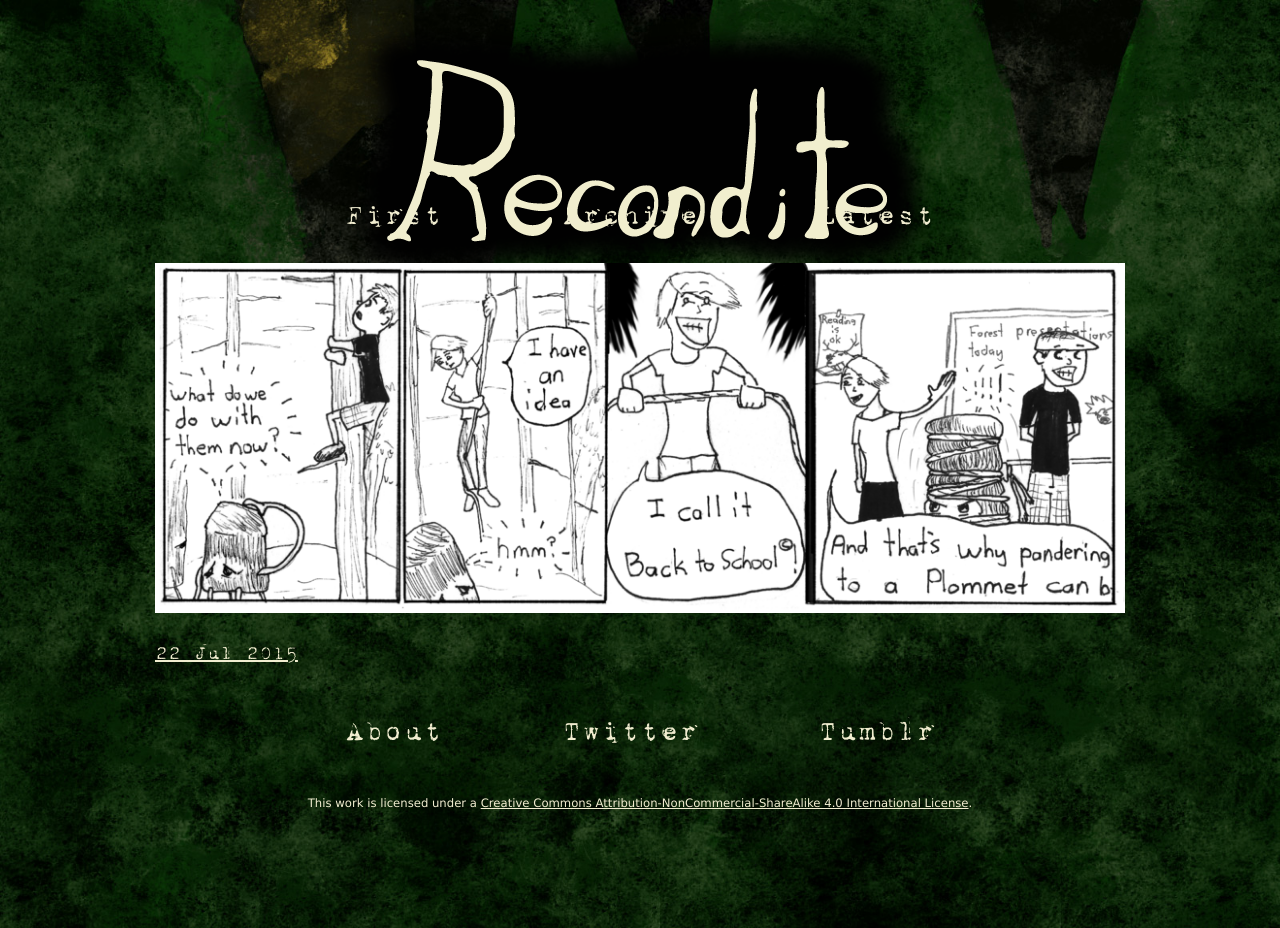
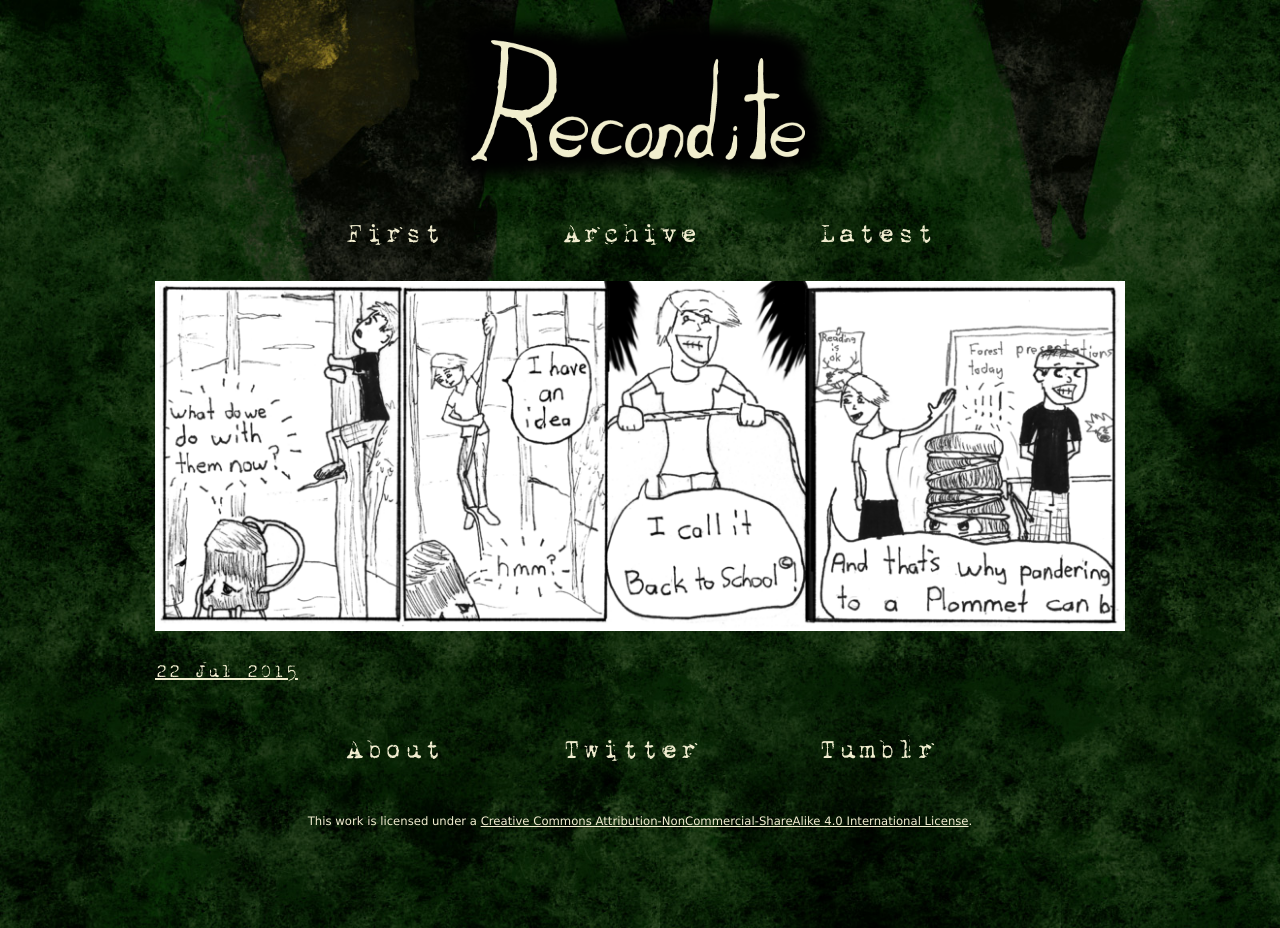
Before and after one commit to khailballard/khailballard.github.io, a Jekyll site: the page built from index.html, in a window 1280 px wide. Built offline with Jekyll 4.4.1, drawn with Linux system fonts in a browser that asks for light colours; the list of posts is cut into pages by our own code.

Commit message:
Making the header smaller for real this time

```diff
--- a/styles/main.css
+++ b/styles/main.css
@@ -45,7 +45,7 @@ img {
     margin: 0 0 1rem;
 }
 
-.logo {
+.logo img {
     height: 200px;
     width: auto;
 }
```
